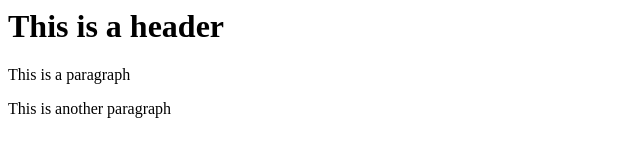
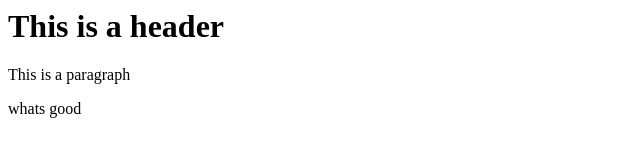
Before and after one commit to JadinAR7/git-test, a website: page index.html in a window 1280 px wide. Shown: the whole page, without its empty margins (0-640 px from the left). Drawn offline with Linux system fonts and the light colour scheme.

Commit message:
using NPM

```diff
--- a/index.html
+++ b/index.html
@@ -10,7 +10,7 @@
 <body>
     <h1>This is a header</h1>
     <p>This is a paragraph</p>
-    <p>This is another paragraph</p>
+    <p>whats good</p>
 </body>
 
 </html>
```
Also changed, not shown: package.json (added, +19 -0 lines), 3 other files.
